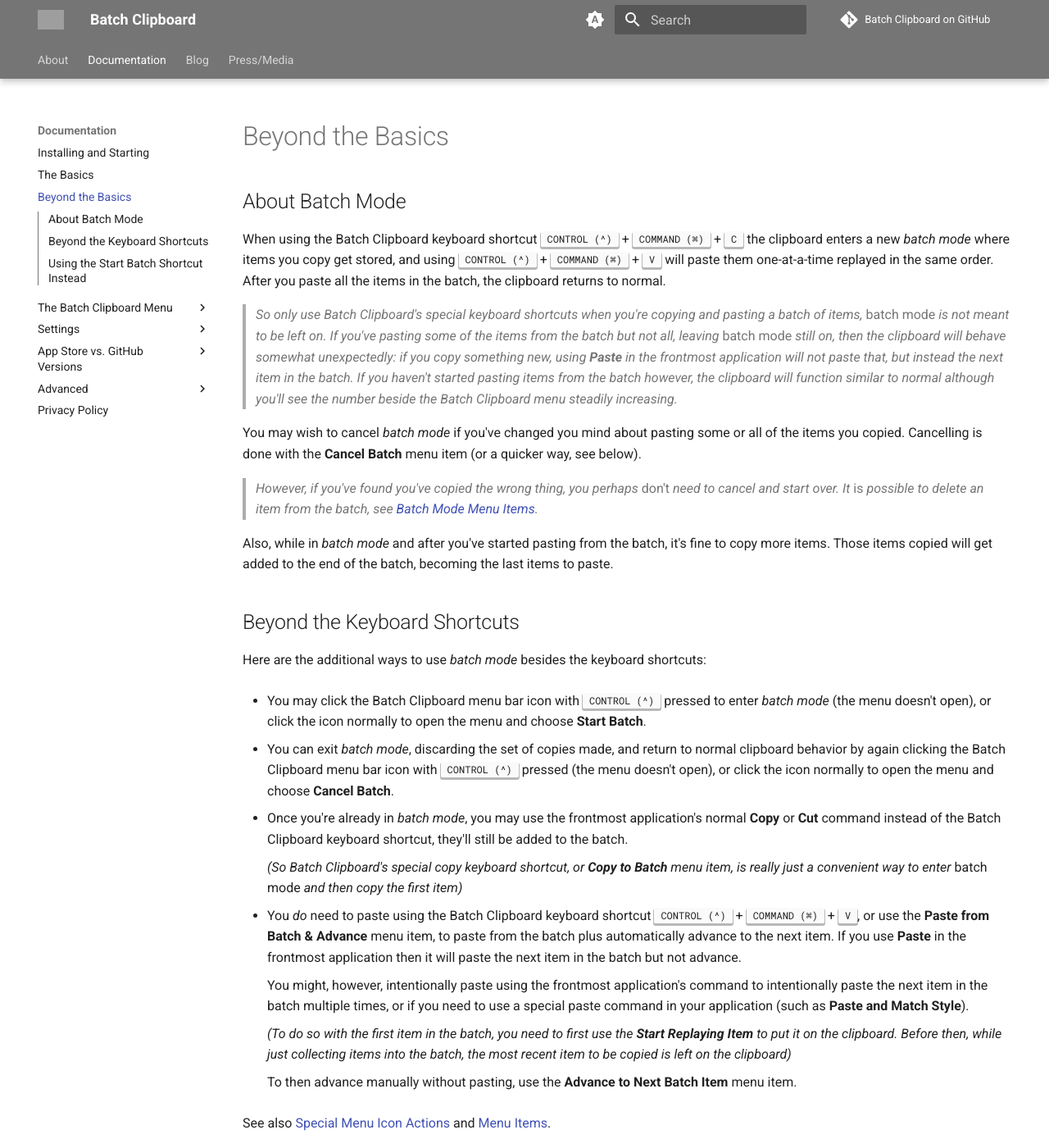
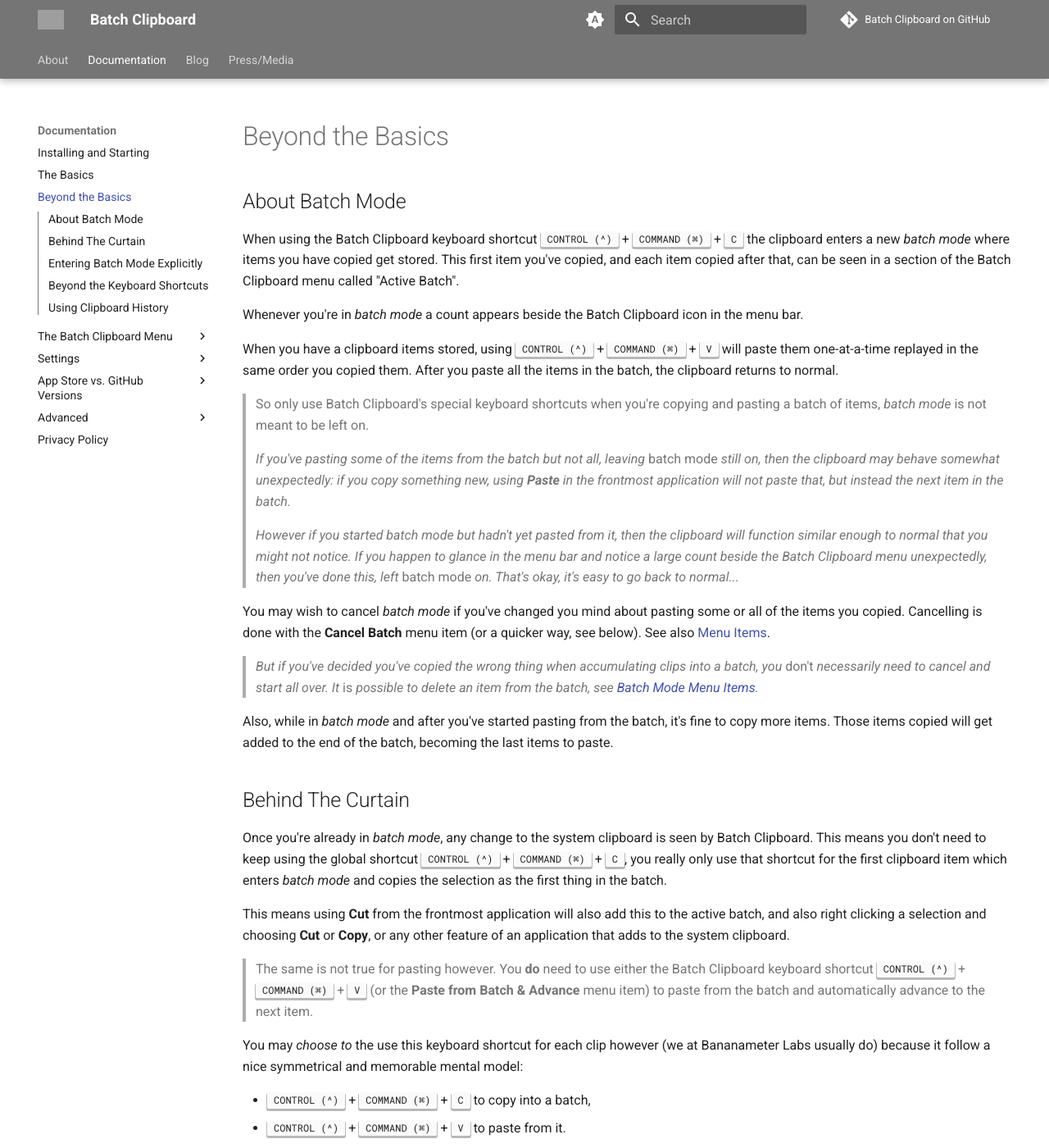
Before and after one commit to jpmhouston/Batch-Clipboard-website, an MkDocs documentation site: the page built from docs/Beyond-the-Basics.md, in a window 1280 px wide and 1400 px high. Shown: the whole window at 82% size. Built offline with MkDocs 1.6.1 and Material for MkDocs 9.7.7, drawn with Linux system fonts in a browser that asks for light colours; comment, search, counter and statistics services are not loaded; some of the changed text lies outside the part shown; grey boxes are pictures that could not be loaded.

Commit message:
Partial v2.x revisions

````diff
--- /dev/null
+++ b/docs/Advanced-Copy-and-Paste-Techniques.md
@@ -0,0 +1,31 @@
+## Using The Application's _Cut_ or Special _Copy_ Command
+
+Documentation describing these techniques are coming soon.
+
+## Using The Application's Special _Paste_ Command
+
+Documentation describing these techniques are coming soon.
+
+<!--
+So Batch Clipboard's special copy keyboard shortcut, or **Copy to Batch**
+menu item, is really just a convenient way to enter_ batch mode _and then
+copy the first item.
+
+If you use **Paste** in the
+frontmost application then in some cases it will paste the latest item copied
+instead of the intended clip, and plus it will not advance the app to the
+next clip.
+
+    You might, however, intentionally paste using the frontmost application's
+command to intentionally paste the next item in the batch multiple times,
+or if you need to use a special paste command in your application
+(such as **Paste and Match Style**).
+
+    _(To do so with the first item in the batch, you need to first use the
+**Start Replaying Item** to put it on the clipboard. Before then, while
+just collecting items into the batch, the most recent item to be copied
+is left on the clipboard)_
+
+    To then advance manually without pasting, use the
+**Advance to Next Batch Item** menu item.
+-->
--- a/docs/Beyond-the-Basics.md
+++ b/docs/Beyond-the-Basics.md
@@ -2,111 +2,110 @@
 
 When using the Batch Clipboard keyboard shortcut
 <kbd>CONTROL (^)</kbd> + <kbd>COMMAND (⌘)</kbd> + <kbd>C</kbd>
-the clipboard enters a new _batch mode_ where items you copy get stored,
-and using <kbd>CONTROL (^)</kbd> + <kbd>COMMAND (⌘)</kbd> + <kbd>V</kbd>
-will paste them one-at-a-time replayed in the same order.
+the clipboard enters a new _batch mode_ where items you have copied get
+stored. This first item you've copied, and each item copied after that,
+can be seen in a section of the Batch Clipboard menu called "Active Batch".
+
+Whenever you're in _batch mode_ a count appears beside the Batch Clipboard icon
+in the menu bar.
+
+When you have a clipboard items stored, using
+<kbd>CONTROL (^)</kbd> + <kbd>COMMAND (⌘)</kbd> + <kbd>V</kbd>
+will paste them one-at-a-time replayed in the same order you copied them.
 After you paste all the items in the batch, the clipboard returns to
 normal.
 
-> _So only use Batch Clipboard's special keyboard shortcuts when you're copying
-and pasting a batch of items,_ batch mode _is not meant to be left on.
-If you've pasting some of the items from the batch but not all, leaving_
-batch mode _still on, then the clipboard will behave somewhat unexpectedly:
+> So only use Batch Clipboard's special keyboard shortcuts when you're copying
+and pasting a batch of items, _batch mode_ is not meant to be left on.
+
+> _If you've pasting some of the items from the batch but not all, leaving_
+batch mode _still on, then the clipboard may behave somewhat unexpectedly:
 if you copy something new, using **Paste** in the frontmost application will
-not paste that, but instead the next item in the batch. If you haven't started
-pasting items from the batch however, the clipboard will function similar to
-normal although you'll see the number beside the Batch Clipboard menu steadily
-increasing._
+not paste that, but instead the next item in the batch._
+
+> _However if you started batch mode but hadn't yet pasted from it, then
+the clipboard will function similar enough to normal that you might not notice.
+If you happen to glance in the menu bar and notice a large count beside the
+Batch Clipboard menu unexpectedly, then you've done this, left_ batch mode
+_on. That's okay, it's easy to go back to normal..._
 
 You may wish to cancel _batch mode_ if you've changed you mind about pasting
 some or all of the items you copied. Cancelling is done with the **Cancel Batch**
-menu item (or a quicker way, see below).
+menu item (or a quicker way, see below). See also [Menu Items](Menu-Items.md).
 
-> _However, if you've found you've copied the wrong thing, you perhaps_ don't
-_need to cancel and start over. It_ is _possible to delete an item from the
-batch, see [Batch Mode Menu Items](Batch-Mode-Menu-Items.md)._
+> _But if you've decided you've copied the wrong thing when accumulating clips
+into a batch, you_ don't _necessarily need to cancel and start all over. It_
+is _possible to delete an item from the batch, see
+[Batch Mode Menu Items](Batch-Mode-Menu-Items.md)._
 
 Also, while in _batch mode_ and after you've started pasting from the batch,
 it's fine to copy more items. Those items copied will get added to the end
 of the batch, becoming the last items to paste.
 
+## Behind The Curtain
+
+Once you're already in _batch mode_, any change to the system clipboard is
+seen by Batch Clipboard. This means you don't need to keep using the global
+shortcut <kbd>CONTROL (^)</kbd> + <kbd>COMMAND (⌘)</kbd> + <kbd>C</kbd>,
+you really only use that shortcut for the first clipboard item which enters
+_batch mode_ and copies the selection as the first thing in the batch.
+
+This means using **Cut** from the frontmost application will also add this
+to the active batch, and also right clicking a selection and choosing
+**Cut** or **Copy**, or any other feature of an application that adds to
+the system clipboard.
+
+> The same is not true for pasting however. You **do** need to use either
+the Batch Clipboard keyboard shortcut
+<kbd>CONTROL (^)</kbd> + <kbd>COMMAND (⌘)</kbd> + <kbd>V</kbd>
+(or the **Paste from Batch & Advance** menu item) to paste from the batch
+and automatically advance to the next item.
+
+You may _choose to_ the use this keyboard shortcut for each clip however
+(we at Bananameter Labs usually do) because it follow a nice symmetrical
+and memorable mental model:
+
+- <kbd>CONTROL (^)</kbd> + <kbd>COMMAND (⌘)</kbd> + <kbd>C</kbd> to copy into
+a batch,
+- <kbd>CONTROL (^)</kbd> + <kbd>COMMAND (⌘)</kbd> + <kbd>V</kbd>
+to paste from it.
+
+For tips and techniques to using the frontmost application's copy and paste
+commands with Batch Clipboard, see [Advanced Copy and Paste Techniques](Advanced-Copy-and-Paste-Techniques.md).
+
+## Entering Batch Mode Explicitly
+
+The Batch Clipboard menu has a **Start Batch** menu item. Using this will
+start batch mode with the active batch empty. The menu bar will include
+"0" (zero) beside the menu bar icon.
+
+You may wish to often or always use Batch Clipboard by starting an empty batch
+and then copying with your frontmost application's **Copy** (or **Cut**)
+commands instead of using the keyboard shortcut
+<kbd>CONTROL (^)</kbd> + <kbd>COMMAND (⌘)</kbd> + <kbd>C</kbd>.
+If this is the case, you can choose to add a keyboard shortcut for
+**Start Batch** in the Batch Clipboard Settings window.
+
+For example you could delete this default shortcut for **Copy into Batch**
+and instead make <kbd>CONTROL (^)</kbd> + <kbd>COMMAND (⌘)</kbd> + <kbd>C</kbd>
+the shortcut for **Start Batch**. Or choose something different and sometimes
+use that and sometimes use the default **Copy into Batch** shortcut, or change
+them both 🤷‍♂️.
+
+See also [Menu Items](Menu-Items.md) and [Settings: General](General-Panel.md).
+
 ## Beyond the Keyboard Shortcuts
 
-Here are the additional ways to use _batch mode_ besides the keyboard shortcuts:
+A secret ways to enter _batch mode_ besides the keyboard shortcuts and menu
+items is to click the Batch Clipboard menu bar icon with <kbd>CONTROL (^)</kbd>
+pressed (the menu doesn't open).
 
-- You may click the Batch Clipboard menu bar icon with <kbd>CONTROL (^)</kbd>
-pressed to enter _batch mode_ (the menu doesn't open), or click the icon
-normally to open the menu and choose **Start Batch**.
+When you're already in _batch mode_, doing the same again is a shortcut for
+**Cancel Batch**. So holding <kbd>CONTROL (^)</kbd> when clicking the
+Batch Clipboard menu bar icon, in effect, toggles in and out of _batch mode_.
 
-- You can exit _batch mode_, discarding the set of copies made, and return to
-normal clipboard behavior by again clicking the Batch Clipboard menu bar icon
-with <kbd>CONTROL (^)</kbd> pressed (the menu doesn't open), or click the icon
-normally to open the menu and choose **Cancel Batch**.
+See also [Special Menu Icon Actions](Special-Menu-Icon-Actions.md).
 
-- Once you're already in _batch mode_, you may use the frontmost application's
-normal **Copy** or **Cut** command instead of the Batch Clipboard keyboard
-shortcut, they'll still be added to the batch.
+## Using Clipboard History
 
-    _(So Batch Clipboard's special copy keyboard shortcut, or **Copy to Batch**
-menu item, is really just a convenient way to enter_ batch mode _and then
-copy the first item)_
-
-- You _do_ need to paste using the Batch Clipboard keyboard shortcut
-<kbd>CONTROL (^)</kbd> + <kbd>COMMAND (⌘)</kbd> + <kbd>V</kbd>,
-or use the **Paste from Batch & Advance** menu item, to paste from the batch
-plus automatically advance to the next item. If you use **Paste** in the
-frontmost application then it will paste the next item in the batch but
-not advance.
-
-    You might, however, intentionally paste using the frontmost application's
-command to intentionally paste the next item in the batch multiple times,
-or if you need to use a special paste command in your application
-(such as **Paste and Match Style**).
-
-    _(To do so with the first item in the batch, you need to first use the
-**Start Replaying Item** to put it on the clipboard. Before then, while
-just collecting items into the batch, the most recent item to be copied
-is left on the clipboard)_
-
-    To then advance manually without pasting, use the
-**Advance to Next Batch Item** menu item.
-
-See also [Special Menu Icon Actions](Special-Menu-Icon-Actions.md) and [Menu Items](Menu-Items.md).
-
-## Using the Start Batch Shortcut Instead
-
-You may wish to forego the Batch Clipboard copy keyboard shortcut
-altogether and instead assign a shortcut to **Start Batch**. You may do
-so in the General panel of Batch Clipboard's Settings, see [Settings](Settings.md).
-
-Instead of the default workflow for Batch Clipboard:
-
-* <kbd>CONTROL (^)</kbd> + <kbd>COMMAND (⌘)</kbd> + <kbd>C</kbd>,
-
-    <kbd>CONTROL (^)</kbd> + <kbd>COMMAND (⌘)</kbd> + <kbd>C</kbd>,
-
-    ...
-
-* <kbd>CONTROL (^)</kbd> + <kbd>COMMAND (⌘)</kbd> + <kbd>V</kbd>,
-
-    <kbd>CONTROL (^)</kbd> + <kbd>COMMAND (⌘)</kbd> + <kbd>V</kbd>,
-
-    ...
-
-your workflow will be:
-
-* _your custom keyboard shortcut for **Start Batch**,_
-
-* **Copy** or **Cut** _using the frontmost application's commands_,
-
-    **Copy** or **Cut**,
-
-    ...
-
-* <kbd>CONTROL (^)</kbd> + <kbd>COMMAND (⌘)</kbd> + <kbd>V</kbd>,
-
-    <kbd>CONTROL (^)</kbd> + <kbd>COMMAND (⌘)</kbd> + <kbd>V</kbd>,
-
-    ...
-
-Less symmetrical and memorable, but you may prefer it.
+Documentation of the history features are coming soon.
--- a/docs/Expanded-Menu.md
+++ b/docs/Expanded-Menu.md
@@ -1,14 +1,18 @@
-Clicking the Batch Clipboard menu icon with <kbd>OPTION (⌥)</kbd> pressed
-will show the expanded menu which also includes recent history of everything
-on the clipboard:
+Batch Clipboard's history features are turned off by default, and when off,
+nothing on this page is applicable.
+
+However you may have turned the clipboard history features on in the Storage
+panel of the Settings window. See [Settings: Storage](Storage-Panel.md). If so,
+then Batch Clipboard menu icon with <kbd>OPTION (⌥)</kbd> pressed will show
+the expanded menu which also includes recent history of everything that's been
+put on the clipboard:
 
 ![Expanded Menu](img/menu-expanded.png)
 
-When in *batch mode*, the item to be pasted next
-will likely not be at the very bottom but will still be indicated by the
-badge "replay from here". There will also be a separator line between this and
-the earlier clipboard items below it. (When running macOS versions before
-14.0 Sonoma, this item won't get this badge but still have a separator line)
+When in _batch mode_, the items you've copied and yet to paste are also
+in a section of menu items titled "Active Batch", and when opening the menu
+with <kbd>OPTION (⌥)</kbd> pressed, the "History" section will appear below
+that.
 
 What you can do with the expanded history items:
 
--- a/docs/Turn-Off-Clipboard-Monitoring.md
+++ b/docs/Turn-Off-Clipboard-Monitoring.md
@@ -1,8 +1,10 @@
 > Most users won't need to use these advanced features.
 
-You can issue a shell command in Terminal or a script to tell Batch Clipboard
-to stop monitoring the clipboard and ignore anything copied for as
-long as you need:
+If you have history features turned on in the Storage panel of the Settings
+window then Batch Clipboard is continually monitoring the clipboard to add
+new items copied. You can issue a shell command in Terminal or a script to
+tell Batch Clipboard to stop monitoring the clipboard and ignore anything
+copied for as long as you need:
 
 ```sh
 defaults write lol.bananameter.batchclip ignoreEvents true
@@ -36,3 +38,10 @@
 pressed to ignore only the next copy. After the next copy, normal clipboard
 monitoring will automatically resume and the menu bar icon will be restored
 to normal.
+
+> _By default, Batch Clipboard's history features are off as macOS now ships
+with a similar feature. When history features are off Batch Clipboard only
+monitors the clipboard when _batch mode_ is on, indicated by the number
+beside its menu bar icon. At all other times Batch Clipboard is not doing
+anything in the background, not monitoring the clipboard, not storing any new
+data.
--- a/mkdocs.yml
+++ b/mkdocs.yml
@@ -85,6 +85,7 @@
       - Start-Batch-Mode-From-History.md
       - More-Expanded-Menu-Features.md
     - Advanced:
+      - Advanced-Copy-and-Paste-Techniques.md
       - Turn-Off-Clipboard-Monitoring.md
       - Ignore-Custom-Copy-Types.md
     - Privacy-Policy.md
````
Also changed, not shown: docs/More-Expanded-Menu-Features.md (+3 -1 lines), docs/Special-Menu-Icon-Actions.md (+8 -1 lines), docs/img/menu-expanded.png, docs/img/menu-with-batch.png, docs/img/menu.png, docs/img/settings-advanced.png, docs/img/settings-appearance.png, docs/img/settings-general.png, docs/img/settings-ignore.png, docs/img/settings-storage-history-alert.png (added), docs/img/settings-storage-history-on.png (added), docs/img/settings-storage.png.
